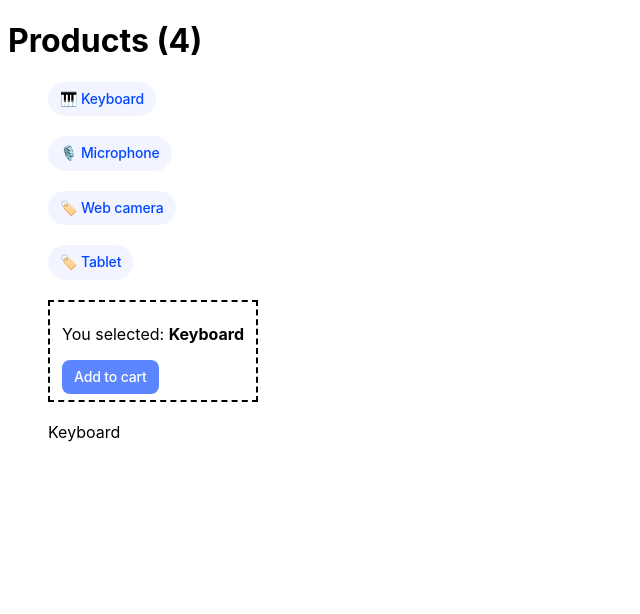
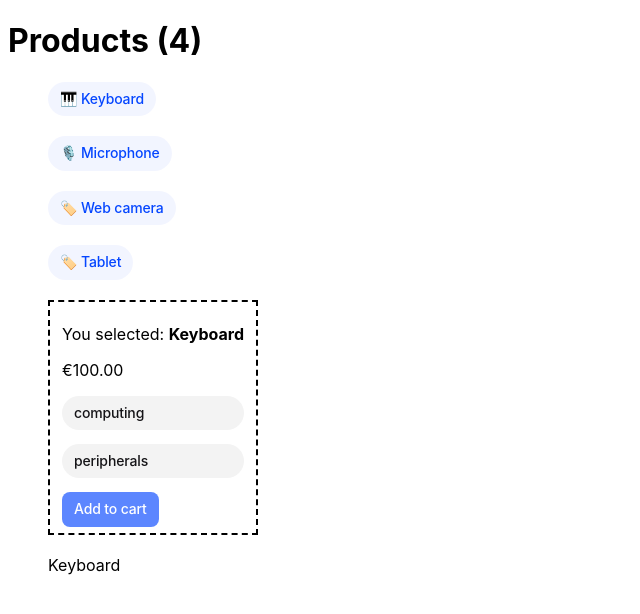
Before and after one commit to Periza/angular-app, an Angular app: page / in a window 1280 px wide. Shown: the top 614 px of the page, without its empty margins (0-640 px from the left). Built offline with nearby package versions, Linux system fonts and the light colour scheme.

Commit message:
run prettier

```diff
--- a/src/app/product-detail/product-detail.component.css
+++ b/src/app/product-detail/product-detail.component.css
@@ -23,7 +23,35 @@
 }
 
 div {
-    padding-inline: 0.75rem;
-    padding-block: 0.375rem;
-    border: 2px dashed;
+  padding-inline: 0.75rem;
+  padding-block: 0.375rem;
+  border: 2px dashed;
 }
+
+.pill-group {
+  display: flex;
+  flex-direction: row;
+  align-items: start;
+  flex-wrap: wrap;
+  gap: 1.25rem;
+}
+
+.pill {
+  display: flex;
+  align-items: center;
+  --pill-accent: var(--gray-900);
+  background: color-mix(in srgb, var(--pill-accent) 5%, transparent);
+  color: var(--pill-accent);
+  padding-inline: 0.75rem;
+  padding-block: 0.375rem;
+  border-radius: 2.75rem;
+  border: 0;
+  transition: background 0.3s ease;
+  font-family: var(--inter-font);
+  font-size: 0.875rem;
+  font-style: normal;
+  font-weight: 500;
+  line-height: 1.4rem;
+  letter-spacing: -0.00875rem;
+  text-decoration: none;
+}
--- a/src/app/product-detail/product-detail.component.html
+++ b/src/app/product-detail/product-detail.component.html
@@ -4,6 +4,10 @@
       You selected:
       <strong>{{ productTitle }}</strong>
     </p>
+    <p>{{ product()!.price | currency: "EUR" }}</p>
+    @for (cat of product()!.categories | keyvalue; track cat.key) {
+      <p class="pill">{{ cat.value | lowercase }}</p>
+    }
     <button (click)="addToCart()">Add to cart</button>
   </div>
 }
--- a/src/app/product-list/product-list.component.html
+++ b/src/app/product-list/product-list.component.html
@@ -22,7 +22,11 @@
     <p>No products found!</p>
   }
   @if (selectedProduct) {
-    <app-product-detail #productDetail [product]="selectedProduct" (added)="onAdded($event)"></app-product-detail>
+    <app-product-detail
+      #productDetail
+      [product]="selectedProduct"
+      (added)="onAdded($event)"
+    ></app-product-detail>
     <span>{{ productDetail.product()!.title }}</span>
   }
 </ul>
--- a/src/app/product-list/product-list.component.ts
+++ b/src/app/product-list/product-list.component.ts
@@ -10,10 +10,20 @@
 })
 export class ProductListComponent implements AfterViewInit {
   products: Product[] = [
-    { id: 1, title: 'Keyboard', price: 100, categories: { 1: 'Computing', 2: 'Peripherals' } },
+    {
+      id: 1,
+      title: 'Keyboard',
+      price: 100,
+      categories: { 1: 'Computing', 2: 'Peripherals' },
+    },
     { id: 2, title: 'Microphone', price: 35, categories: { 3: 'Multimedia' } },
-    { id: 3, title: 'Web camera', price: 79, categories: { 1: 'Computing', 3: 'Multimedia'} },
-    { id: 4, title: 'Tablet', price: 500, categories: { 4: 'Entertainment'} },
+    {
+      id: 3,
+      title: 'Web camera',
+      price: 79,
+      categories: { 1: 'Computing', 3: 'Multimedia' },
+    },
+    { id: 4, title: 'Tablet', price: 500, categories: { 4: 'Entertainment' } },
   ];
   selectedProduct: Product | undefined = this.products[0];
   productDetail = viewChild(ProductDetailComponent);
```
Also changed, not shown: src/app/product-detail/product-detail.component.ts (+7 -2 lines). Lines whose indentation alone changed are shown as unchanged.
